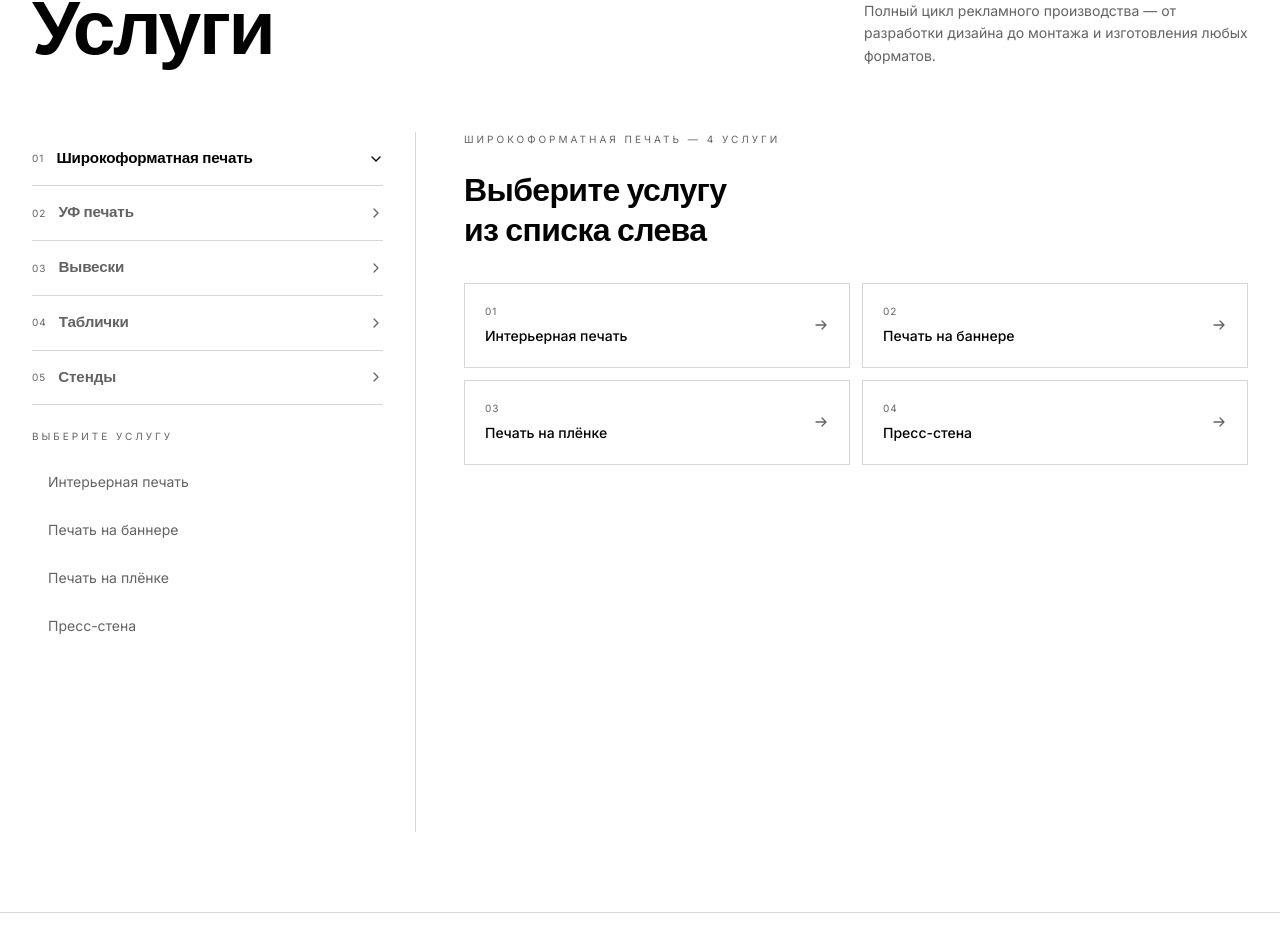
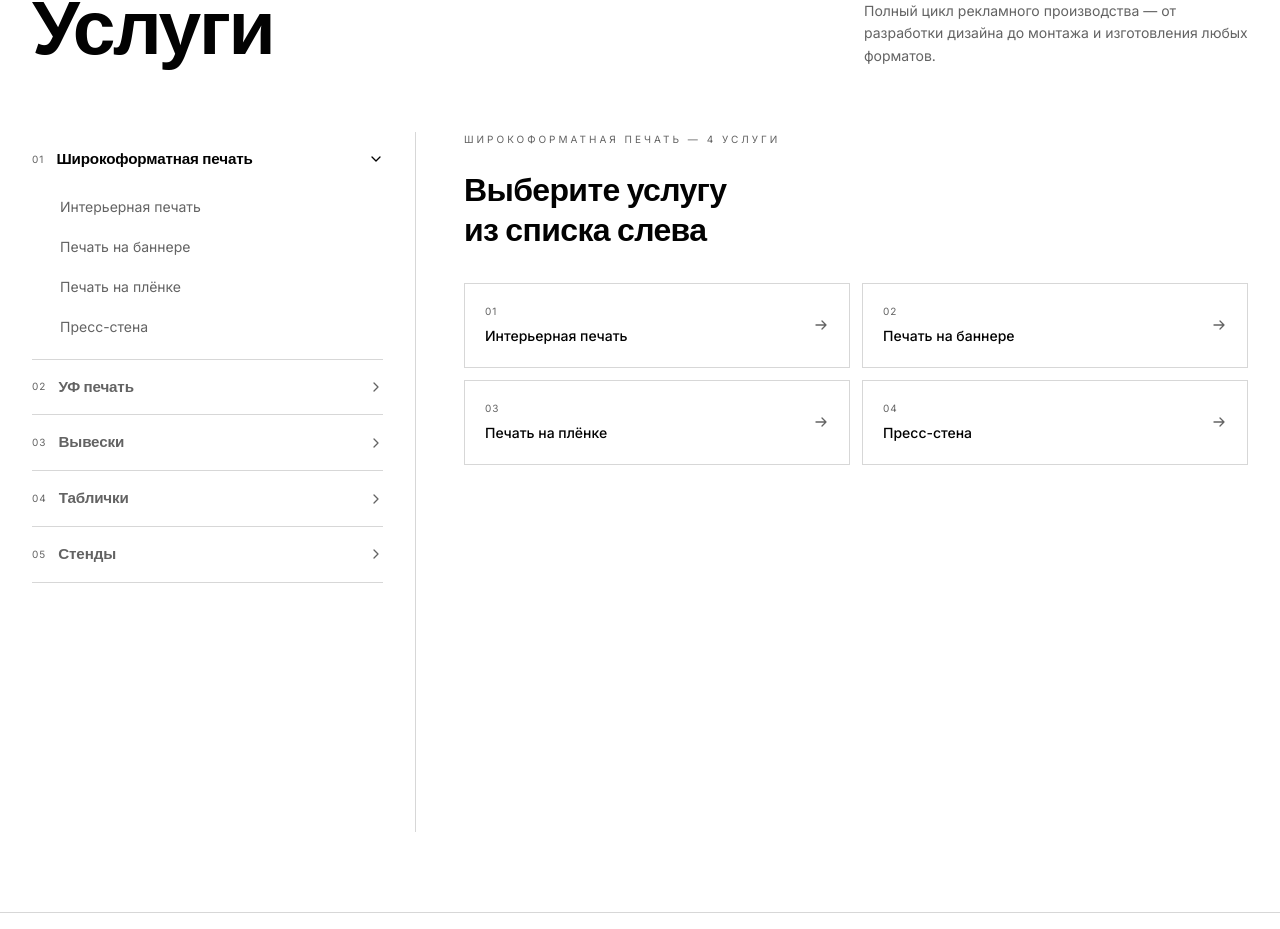
Before and after one commit to jafxfar/iprint, a Next.js app: page / in a window 1280 px wide. Shown: the part 4552-5481 px from the top of the page. Built offline with nearby package versions, Linux system fonts and the light colour scheme.

Commit message:
fix: implement inline accordion for category subservices\n\nMove subservices to open under respective categories with animation and toggle icon.

```diff
--- a/components/services-section.tsx
+++ b/components/services-section.tsx
@@ -698,66 +698,61 @@ export function ServicesSection() {
       {/* ── Main layout: sidebar + content ── */}
       <div className="px-8 max-w-screen-2xl mx-auto flex flex-col lg:flex-row gap-0 min-h-[700px]">
 
-        {/* LEFT: Category tabs + sub-service list */}
+        {/* LEFT: Accordion sidebar */}
         <div className="lg:w-80 xl:w-96 shrink-0 border-r border-border pr-0 lg:pr-8">
-          {/* Category tabs */}
-          <div className="flex flex-col border-b border-border mb-6">
-            {services.map((cat) => (
+          <div className="flex flex-col">
+            {services.map((cat) => {
+              const isOpen = activeCategory === cat.id
+              return (
+                <div key={cat.id} className="border-b border-border">
+                  {/* Category header — click to open/close */}
                   <button
-                key={cat.id}
                     onClick={() => {
                       setActiveCategory(cat.id)
                       setActiveSub(null)
                     }}
-                className="flex items-center justify-between py-4 text-left border-b border-border last:border-0 group transition-colors duration-200"
+                    className="w-full flex items-center justify-between py-4 text-left group transition-colors duration-200"
                     style={{
-                  color: activeCategory === cat.id ? "var(--foreground)" : "var(--muted-foreground)",
+                      color: isOpen ? "var(--foreground)" : "var(--muted-foreground)",
                     }}
                   >
                     <div className="flex items-center gap-3">
-                  <span
-                    className="text-[10px] tracking-widest shrink-0"
-                    style={{ color: "var(--muted-foreground)" }}
-                  >
+                      <span className="text-[10px] tracking-widest shrink-0 text-muted-foreground">
                         {cat.id}
                       </span>
                       <span
-                    className="font-serif font-bold text-sm transition-colors duration-200"
-                    style={{
-                      fontSize: "0.95rem",
-                      letterSpacing: "-0.01em",
-                    }}
+                        className="font-serif font-bold transition-colors duration-200"
+                        style={{ fontSize: "0.95rem", letterSpacing: "-0.01em" }}
                       >
                         {cat.title}
                       </span>
                     </div>
+                    {/* Chevron rotates when open */}
                     <svg
                       width="14" height="14" viewBox="0 0 14 14" fill="none"
                       className="shrink-0 transition-transform duration-300"
-                  style={{ transform: activeCategory === cat.id ? "rotate(90deg)" : "rotate(0deg)" }}
+                      style={{ transform: isOpen ? "rotate(90deg)" : "rotate(0deg)" }}
                     >
                       <path d="M5 3l4 4-4 4" stroke="currentColor" strokeWidth="1.3" strokeLinecap="round" strokeLinejoin="round" />
                     </svg>
                   </button>
-            ))}
-          </div>
 
-          {/* Sub-services list for active category */}
-          <div className="flex flex-col gap-1">
-            <p className="text-[10px] tracking-[0.3em] uppercase text-muted-foreground mb-3">Выберите услугу</p>
-            {currentCategory.items.map((item, i) => (
+                  {/* Sub-services — inline accordion, visible only when category is open */}
+                  {isOpen && (
+                    <div className="flex flex-col pb-3">
+                      {cat.items.map((item, i) => (
                         <button
                           key={item.id}
                           onClick={() => setActiveSub(item)}
-                className="flex items-center justify-between py-3 px-4 text-left transition-all duration-200 group"
+                          className="flex items-center justify-between py-2.5 pl-7 pr-2 text-left transition-all duration-200 group rounded-sm"
                           style={{
                             background: activeSub?.id === item.id ? "var(--muted)" : "transparent",
                             opacity: 0,
-                  animation: `fadeSlideIn 0.4s ease ${i * 40}ms forwards`,
+                            animation: `fadeSlideIn 0.35s ease ${i * 35}ms forwards`,
                           }}
                         >
                           <span
-                  className="text-sm transition-colors duration-200"
+                            className="text-sm transition-colors duration-200 text-left"
                             style={{
                               color: activeSub?.id === item.id ? "var(--foreground)" : "var(--muted-foreground)",
                               fontWeight: activeSub?.id === item.id ? "500" : "400",
@@ -767,7 +762,7 @@ export function ServicesSection() {
                           </span>
                           <svg
                             width="12" height="12" viewBox="0 0 12 12" fill="none"
-                  className="shrink-0 transition-all duration-200"
+                            className="shrink-0 transition-all duration-200 ml-2"
                             style={{
                               opacity: activeSub?.id === item.id ? 1 : 0,
                               transform: activeSub?.id === item.id ? "translateX(0)" : "translateX(-4px)",
@@ -778,6 +773,11 @@ export function ServicesSection() {
                           </svg>
                         </button>
                       ))}
+                    </div>
+                  )}
+                </div>
+              )
+            })}
           </div>
         </div>
 
```
Lines whose indentation alone changed are shown as unchanged.
